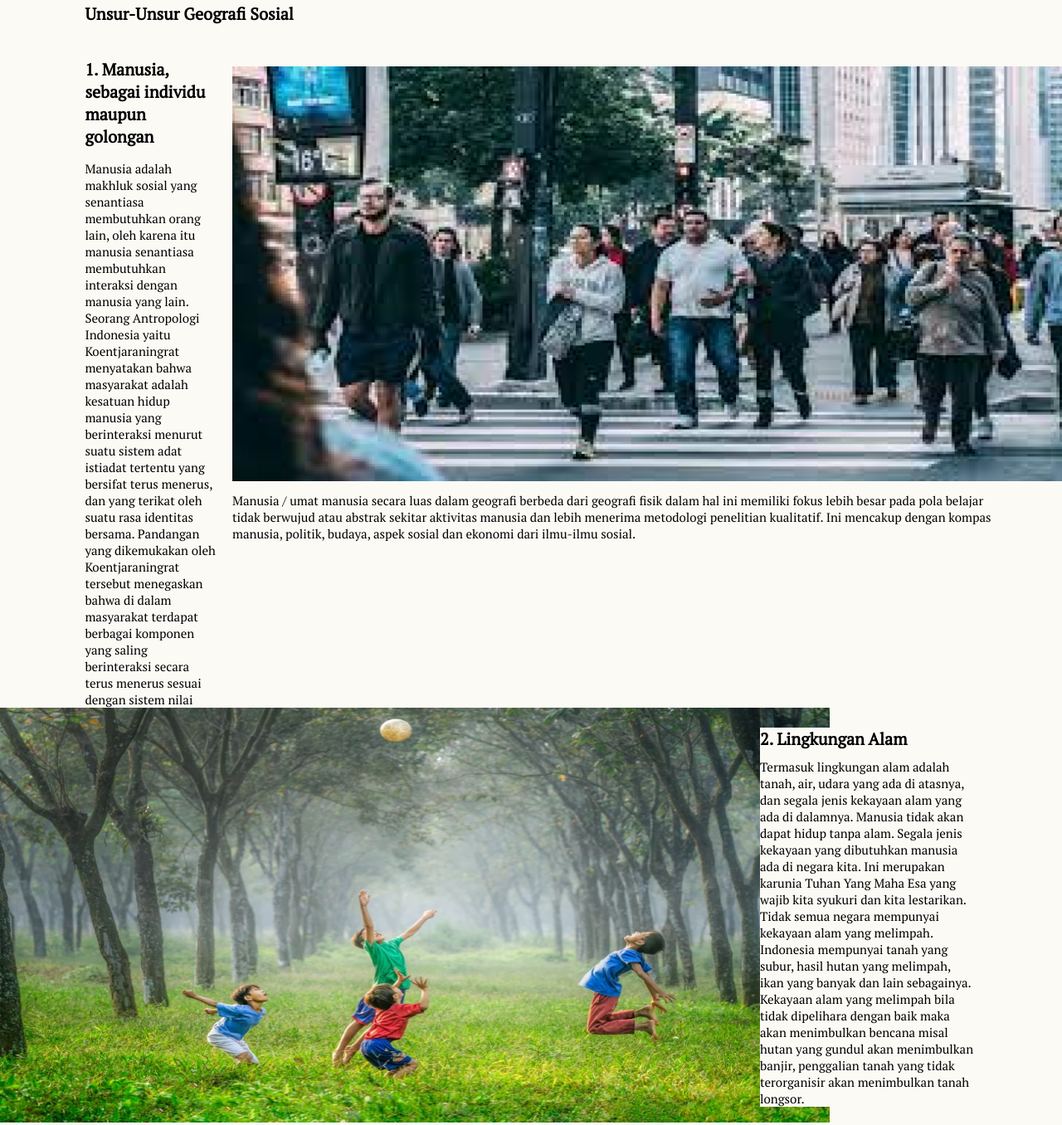
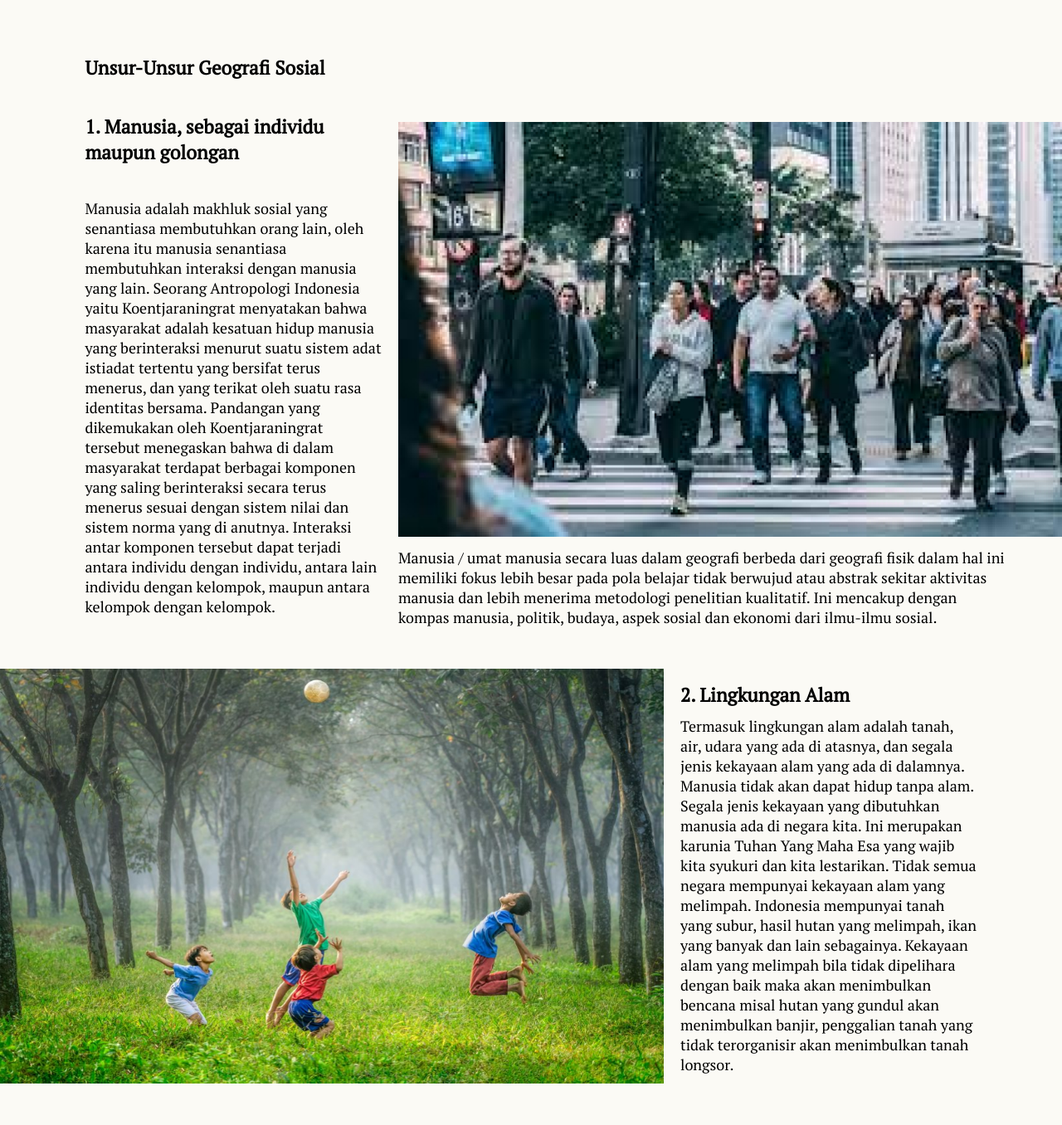
Before and after one commit to hajrina/hajrina.github.io, a plain HTML site: page index.html in a window 1280 px wide. Shown: the part 1036-2392 px from the top of the page at 83% size. Drawn offline with Linux system fonts and the light colour scheme.

Commit message:
Update style.css

```diff
--- a/style.css
+++ b/style.css
@@ -8,11 +8,11 @@
 }
 
 h4{
-   font-size: 20px;
+   font-size: 23px;
 }
 
 p{
-   font-size: 15px;
+   font-size: 18px;
 }
 
 .navbar{
@@ -60,17 +60,17 @@ p{
 }
 
 .materi1 img{
-   width: 500pxpx;
-   height: 500px;
-}
-
-.materi2 img{
    width: 1000px;
    height: 500px;
 }
 
+.materi2 .gambar img{
+   width: 800px;
+   height: 500px;
+}
+
 .materi3 img{
-   width: 1000px;
+    width: 800px;
    height: 500px;
 }
 
@@ -80,7 +80,6 @@ p{
 }
 
 .materi2{
-   height: 100vh;
    margin-top: 100px;
    margin-left: 8%;
 }
@@ -91,7 +90,6 @@ p{
 
 .content{
    display: flex;
-
 }
 
 .content h4{
@@ -103,10 +101,9 @@ p{
    margin-top: -10px;
 }
 
-.content .artikel p{
+/* .content .artikel p{
    margin-top: -25px;
-
-}
+} */
 
 .gambar .teks{
    margin-right: 8%;
@@ -121,6 +118,11 @@ p{
 
 .materi3 .gambar{
    width: 70%;
+}
+
+.materi3 img{
+   width: 800px;
+   height: 500px;
 }
 
 .materi3 .artikel{
```
